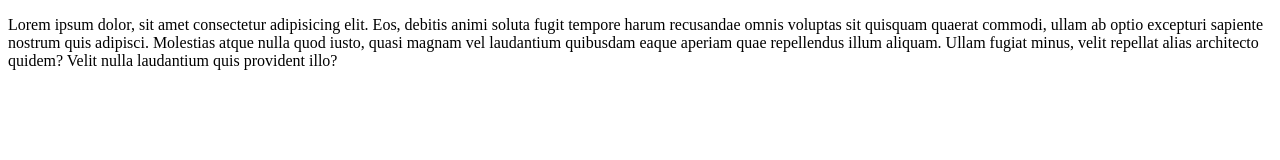
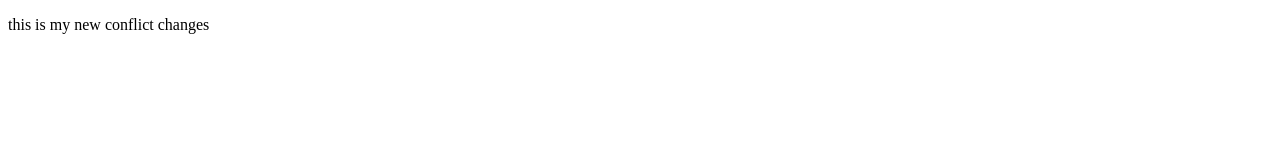
Before and after one commit to kyoskeee/new-repository, a plain HTML site: page index.html in a window 1280 px wide. Drawn offline with Linux system fonts and the light colour scheme.

Commit message:
modified paragraph content

```diff
--- a/index.html
+++ b/index.html
@@ -6,8 +6,7 @@
     <title>New Project</title>
 </head>
 <body>
-    <p>Lorem ipsum dolor, sit amet consectetur adipisicing elit. Eos, debitis animi soluta fugit tempore harum recusandae omnis voluptas sit quisquam quaerat commodi, ullam ab optio excepturi sapiente nostrum quis adipisci.
-    Molestias atque nulla quod iusto, quasi magnam vel laudantium quibusdam eaque aperiam quae repellendus illum aliquam. Ullam fugiat minus, velit repellat alias architecto quidem? Velit nulla laudantium quis provident illo?</p>
+    <p>this is my new conflict changes</p>
 
 </body>
 </html>
```
